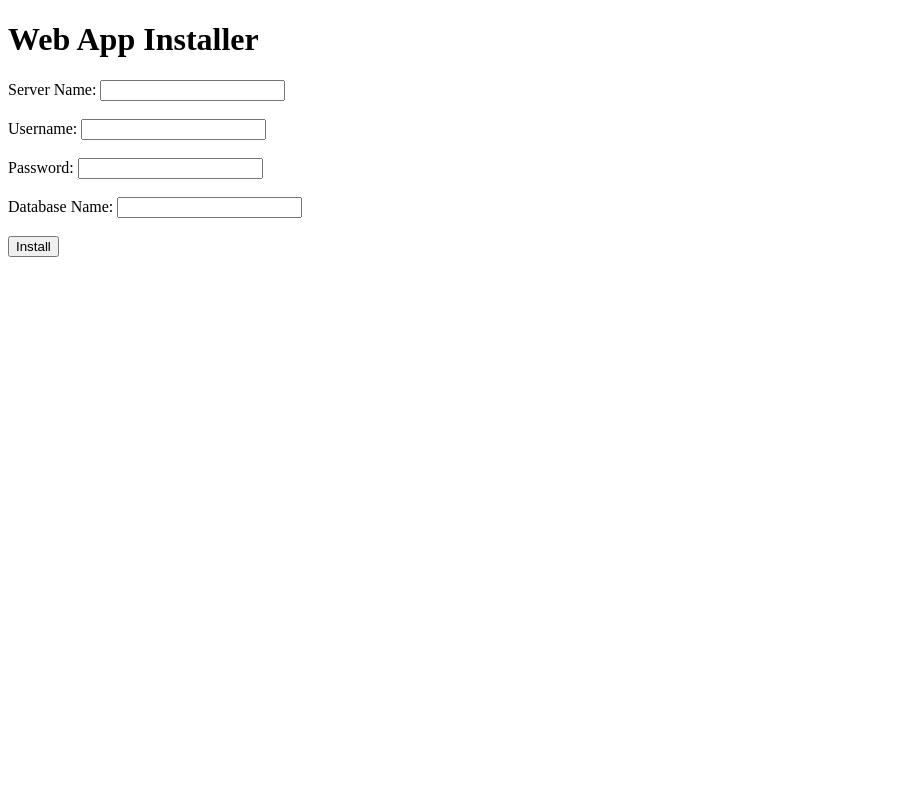
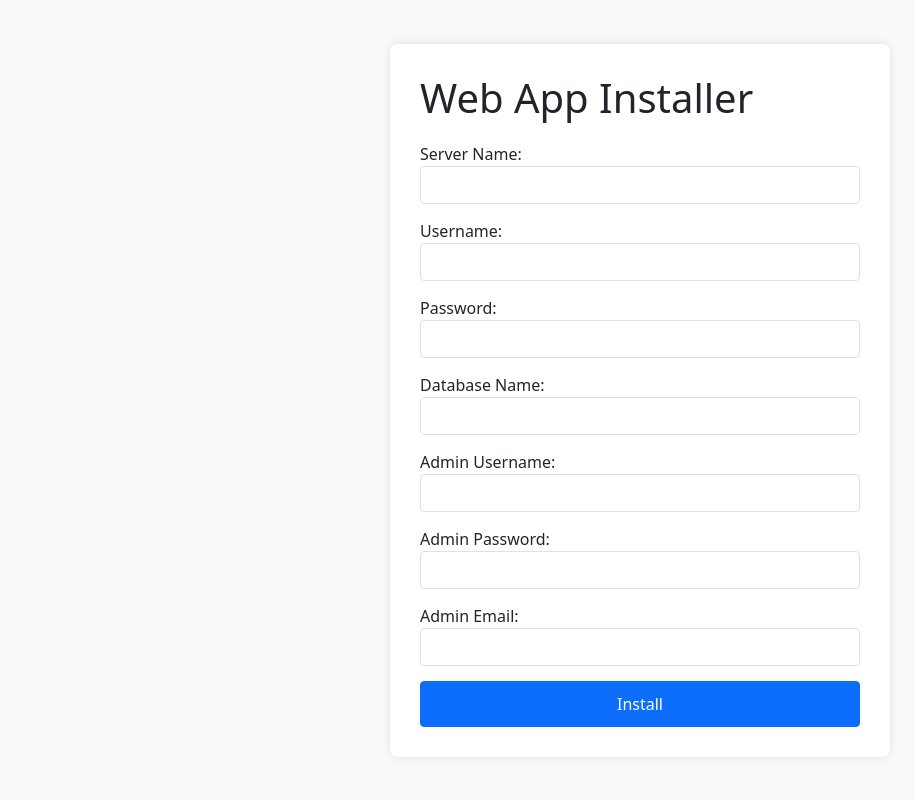
Before and after one commit to someone1a/calendario713, a PHP site: page /installer.php in a window 1280 px wide. Shown: the whole page, without its empty margins (0-915 px from the left). Run offline with PHP 8.4, Linux system fonts and the light colour scheme; some libraries are stand-ins or nearby versions.

Commit message:
Enhance installer and auto-install if not installed
Add automatic installation and admin user creation if the application is not installed, and style the installer.

* **index.php**
  - Add code to check if the application is installed.
  - Redirect to `installer.php` if the application is not installed.

* **installer.php**
  - Add Bootstrap CSS for styling the installer form.
  - Add fields for admin user creation in the form.
  - Insert admin user into the database during installation.
  - Display success message for admin user creation.

* **css/installer.css**
  - Add CSS styles for the installer form.

* **php/db_conn.php**
  - Add function to check if the application is installed by checking the existence of tables.

---

For more details, open the [Copilot Workspace session](https://copilot-workspace.githubnext.com/someone1a/calendario713?shareId=XXXX-XXXX-XXXX-XXXX).

```diff
--- a/installer.php
+++ b/installer.php
@@ -4,6 +4,9 @@ if ($_SERVER['REQUEST_METHOD'] == 'POST') {
     $username = $_POST['username'];
     $password = $_POST['password'];
     $dbname = $_POST['dbname'];
+    $adminUsername = $_POST['adminUsername'];
+    $adminPassword = password_hash($_POST['adminPassword'], PASSWORD_BCRYPT);
+    $adminEmail = $_POST['adminEmail'];
 
     $conn = new mysqli($servername, $username, $password);
 
@@ -43,6 +46,13 @@ if ($_SERVER['REQUEST_METHOD'] == 'POST') {
     $configContent .= "}\n";
     file_put_contents('php/db_conn.php', $configContent);
 
+    $sql = "INSERT INTO usuarios (userName, Contraseña, Mail, Rol) VALUES ('$adminUsername', '$adminPassword', '$adminEmail', 'Admin')";
+    if ($conn->query($sql) === TRUE) {
+        echo "Admin user created successfully";
+    } else {
+        echo "Error creating admin user: " . $conn->error;
+    }
+
     echo "Installation completed successfully";
 }
 ?>
@@ -51,19 +61,73 @@ if ($_SERVER['REQUEST_METHOD'] == 'POST') {
 <html>
 <head>
     <title>Web App Installer</title>
+    <link rel="stylesheet" href="node_modules/bootstrap/dist/css/bootstrap.min.css">
+    <style>
+        body {
+            display: flex;
+            justify-content: center;
+            align-items: center;
+            height: 100vh;
+            background-color: #f8f9fa;
+        }
+        .installer-form {
+            background-color: #ffffff;
+            padding: 30px;
+            border-radius: 8px;
+            box-shadow: 0px 0px 10px 0px rgba(0, 0, 0, 0.1);
+            width: 100%;
+            max-width: 500px;
+        }
+        .installer-form h1 {
+            margin-bottom: 20px;
+        }
+        .installer-form .form-group {
+            margin-bottom: 15px;
+        }
+        .installer-form .form-control {
+            border-radius: 4px;
+        }
+        .installer-form .btn {
+            width: 100%;
+            padding: 10px;
+            border-radius: 4px;
+        }
+    </style>
 </head>
 <body>
+    <div class="installer-form">
         <h1>Web App Installer</h1>
         <form method="post">
+            <div class="form-group">
                 <label for="servername">Server Name:</label>
-        <input type="text" id="servername" name="servername" required><br><br>
+                <input type="text" id="servername" name="servername" class="form-control" required>
+            </div>
+            <div class="form-group">
                 <label for="username">Username:</label>
-        <input type="text" id="username" name="username" required><br><br>
+                <input type="text" id="username" name="username" class="form-control" required>
+            </div>
+            <div class="form-group">
                 <label for="password">Password:</label>
-        <input type="password" id="password" name="password" required><br><br>
+                <input type="password" id="password" name="password" class="form-control" required>
+            </div>
+            <div class="form-group">
                 <label for="dbname">Database Name:</label>
-        <input type="text" id="dbname" name="dbname" required><br><br>
-        <input type="submit" value="Install">
+                <input type="text" id="dbname" name="dbname" class="form-control" required>
+            </div>
+            <div class="form-group">
+                <label for="adminUsername">Admin Username:</label>
+                <input type="text" id="adminUsername" name="adminUsername" class="form-control" required>
+            </div>
+            <div class="form-group">
+                <label for="adminPassword">Admin Password:</label>
+                <input type="password" id="adminPassword" name="adminPassword" class="form-control" required>
+            </div>
+            <div class="form-group">
+                <label for="adminEmail">Admin Email:</label>
+                <input type="email" id="adminEmail" name="adminEmail" class="form-control" required>
+            </div>
+            <input type="submit" value="Install" class="btn btn-primary">
         </form>
+    </div>
 </body>
 </html>
```
Also changed, not shown: css/installer.css (added, +34 -0 lines), index.php (+21 -0 lines), php/db_conn.php (+12 -0 lines). Lines whose indentation alone changed are shown as unchanged.
